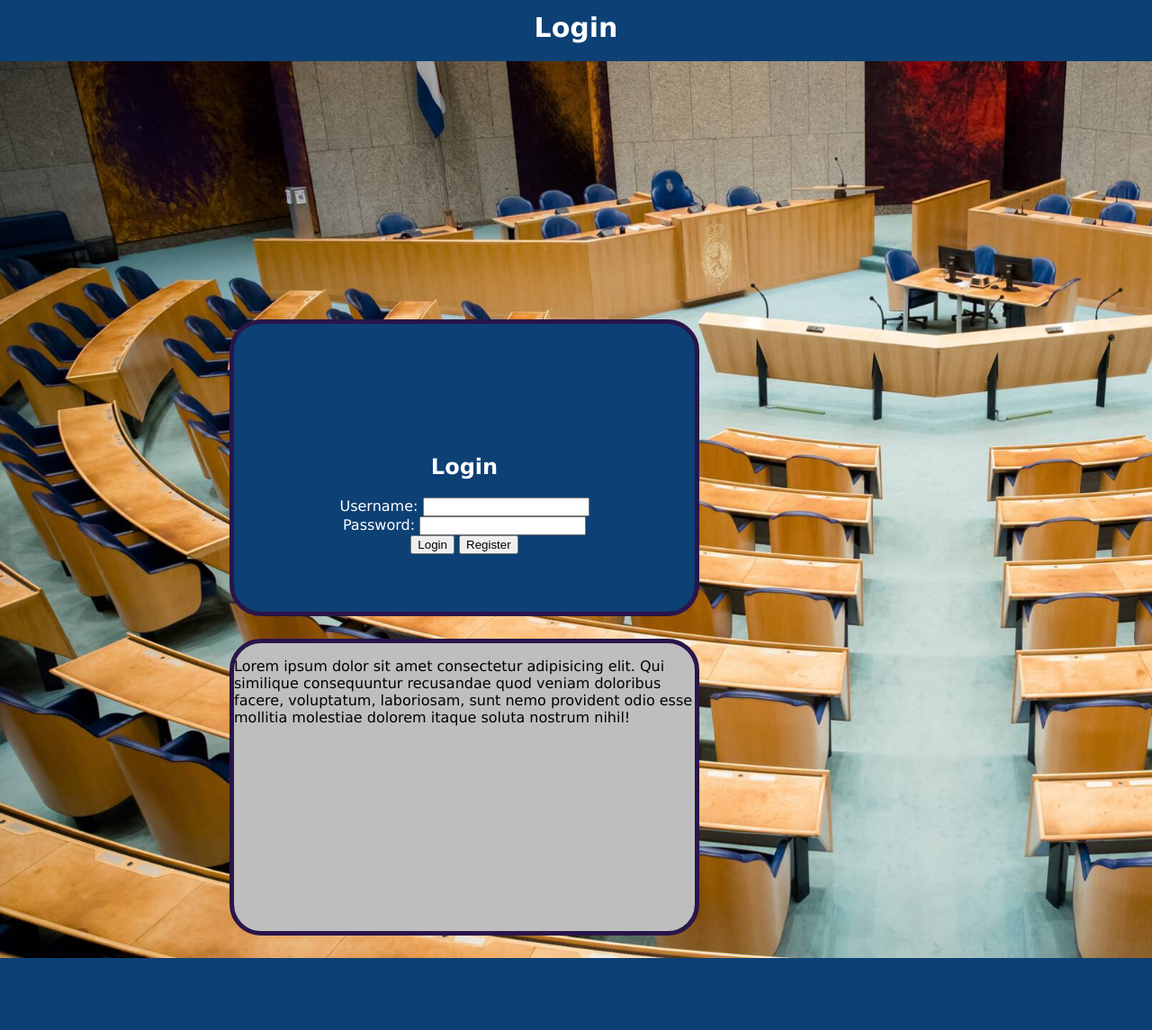
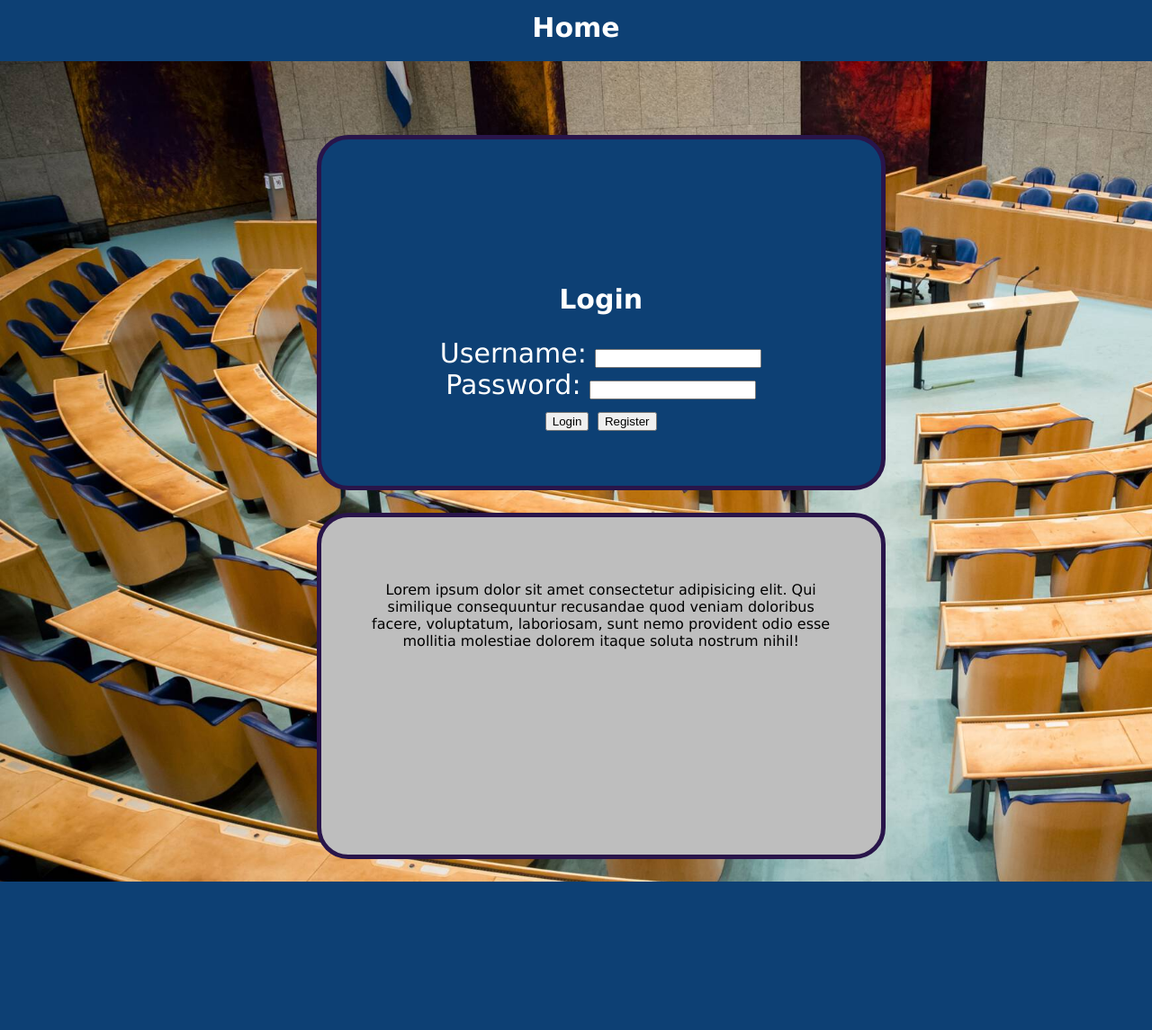
Before and after one commit to Max-Scholten/Project2, a PHP site: page /login.php in a window 1280 px wide. Shown: the whole page at 90% size. After the commit the page ends 980 px from the top, so only its background shows below. Run offline with PHP 8.4, Linux system fonts and the light colour scheme; a user stored in the database is signed in.

Commit message:
css change

```diff
--- a/css/login.css
+++ b/css/login.css
@@ -41,23 +41,39 @@ header{
     color: white;
     text-align: center;
     grid-column: 2 / 3;
-    grid-row: 2 / 3;
+    grid-row: 1 / 3;
+    margin-top: 150px;
+    margin-left: 200px;
+    padding-top: 10px;
+    padding-left: 55px;
+    padding-right: 55px;
+    padding-bottom: 55px;
 
 }
 
+h2{
+    font-size: 30px;
+}
+
 form{
+    font-size: 30px;
     padding-top: 125px;
 }
 
 #tekst{
     grid-area: tekst;
     background-color: rgb(190, 190, 190);
+    text-align: center;
     height: 40vh;
     width: 40vw;
     border: solid rgb(41, 21, 74) 5px;
     border-radius: 35px;
     grid-column: 2 / 3;
     grid-row: 3 / 4;
+    margin-left: 200px;
+    padding-top: 55px;
+    padding-left: 55px;
+    padding-right: 55px;
 
 }
 
--- a/login.php
+++ b/login.php
@@ -60,14 +60,14 @@ $conn = null;
 <html>
 
 <head>
-    <title>Login</title>
+    <title>Home</title>
 
     <link rel="stylesheet" href="../Project2/css/login.css">
 
 </head>
 
 <body>
-    <header>Login</header>
+    <header>Home</header>
     <?php if (isset($errorMessage)) : ?>
         <p><?php echo $errorMessage; ?></p>
     <?php endif; ?>
```
